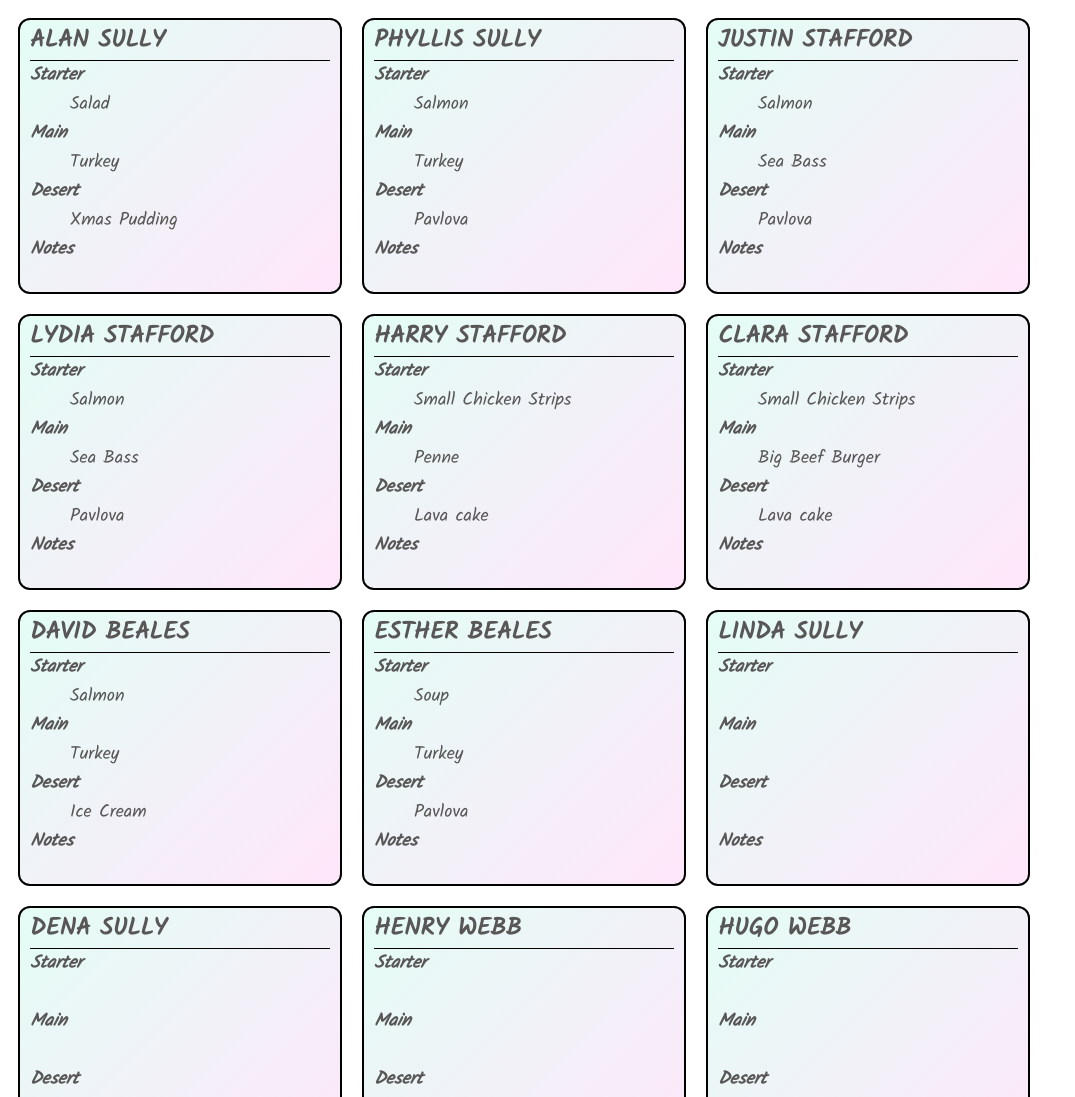
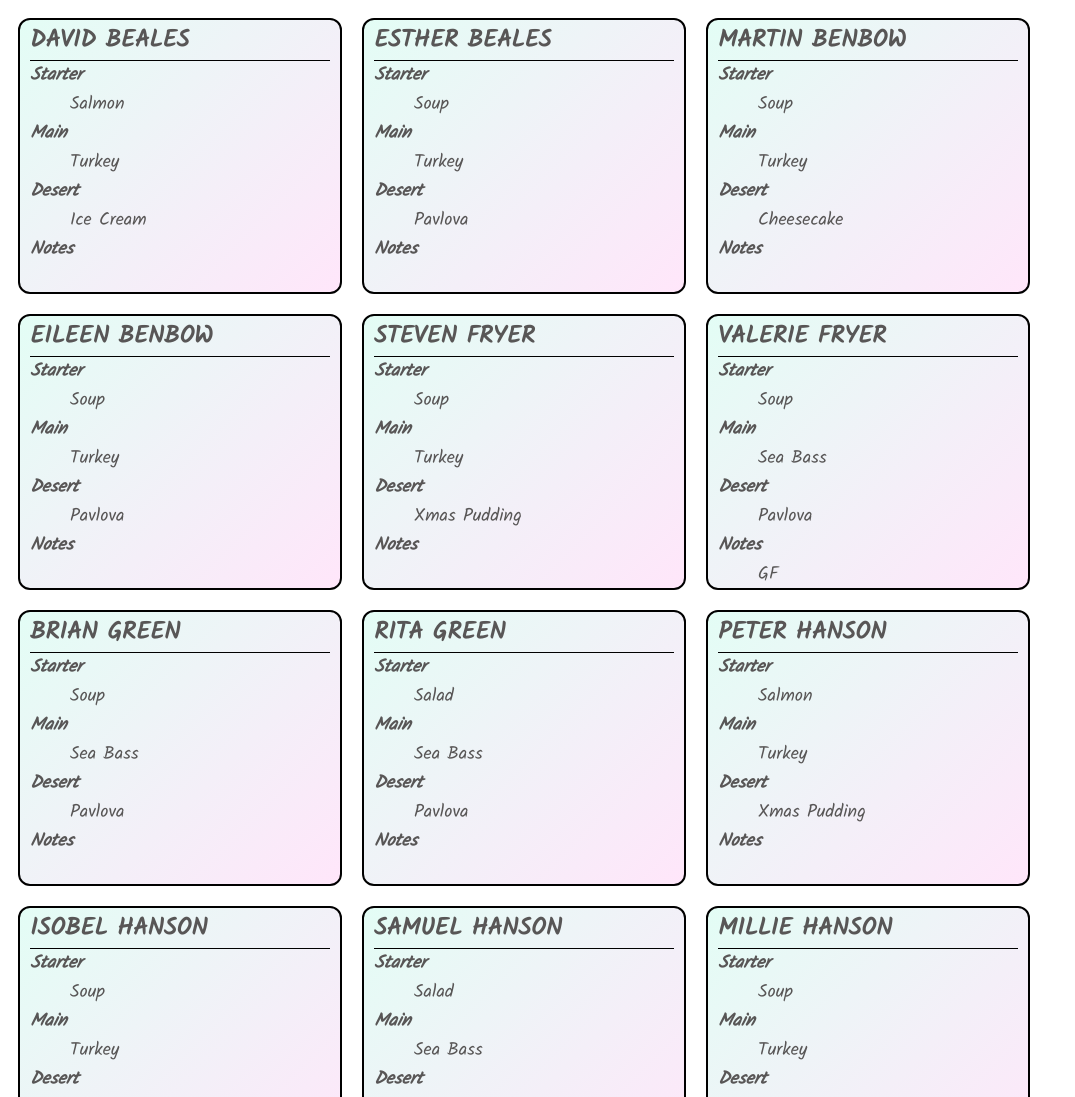
Before and after one commit to bealesd/alanBirthday, a plain HTML site: page index.html in a window 1280 px wide. Shown: the top 1097 px of the page, without its empty margins (0-1075 px from the left). Drawn offline with Linux system fonts and the light colour scheme.

Commit message:
sorted name by surname then firstname

```diff
--- a/index.html
+++ b/index.html
@@ -11,13 +11,28 @@
     </body>
 
     <script>
+        function compareNames(a, b) {
+            a = a.trim();
+            b = b.trim();
+            var splitA = a.split(" ");
+            var splitB = b.split(" ");
+            var lastA = splitA[splitA.length - 1];
+            var lastB = splitB[splitB.length - 1];
+            if (lastA < lastB) return -1;
+            if (lastA > lastB) return 1;
+            return 0;
+        }
+
         const mainId = 'view';
+
         const choices = JSON.parse(window.bdayMeal);
+        let names = Object.keys(choices)
+        names.sort(compareNames);
 
         menuHtml = '';
 
-        for (let i =0; i<Object.keys(choices).length; i++){
-            const name = Object.keys(choices)[i];
+        for (let i =0; i<names.length; i++){
+            const name = names[i];
             const starter = choices[name].starter.join(', ');
             const main = choices[name].main.join(', ');
             const desert = choices[name].desert.join(', ');
```
